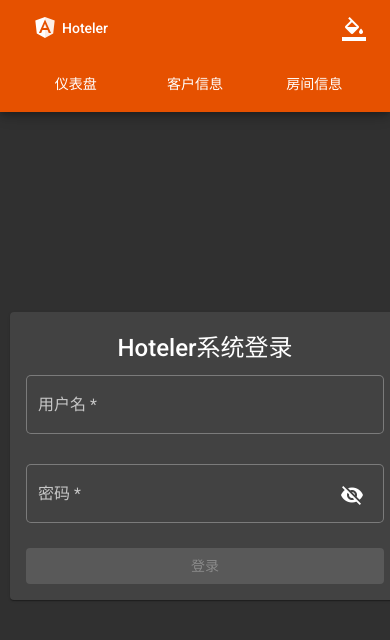
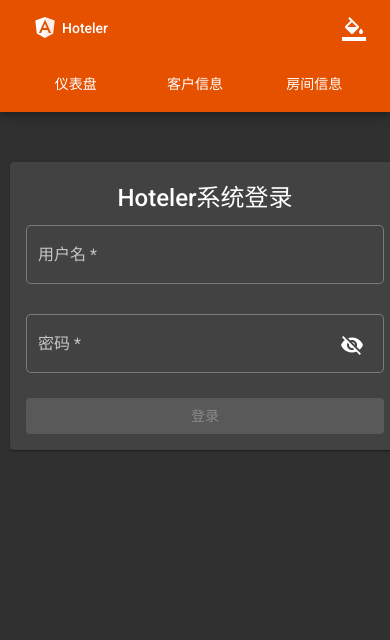
Before and after one commit to damingerdai/hoteler-web, an Angular app: page /login in a window 390 px wide. Shown: the top 640 px of the page. Built offline with nearby package versions, Linux system fonts and the light colour scheme.

Commit message:
fix: 登录页面高度适配移动端

```diff
--- a/src/app/routes/login/login.component.scss
+++ b/src/app/routes/login/login.component.scss
@@ -1,9 +1,17 @@
+@import '../../../styles/breakpoints';
+
 .box {
   align-items: center;
   display: flex;
   padding: {
     top: 200px;
   };
+
+  @include respond-below(sm) {
+    padding: {
+      top: 50px;
+    };
+  }
 
   .card {
     margin: 0 auto;
```
